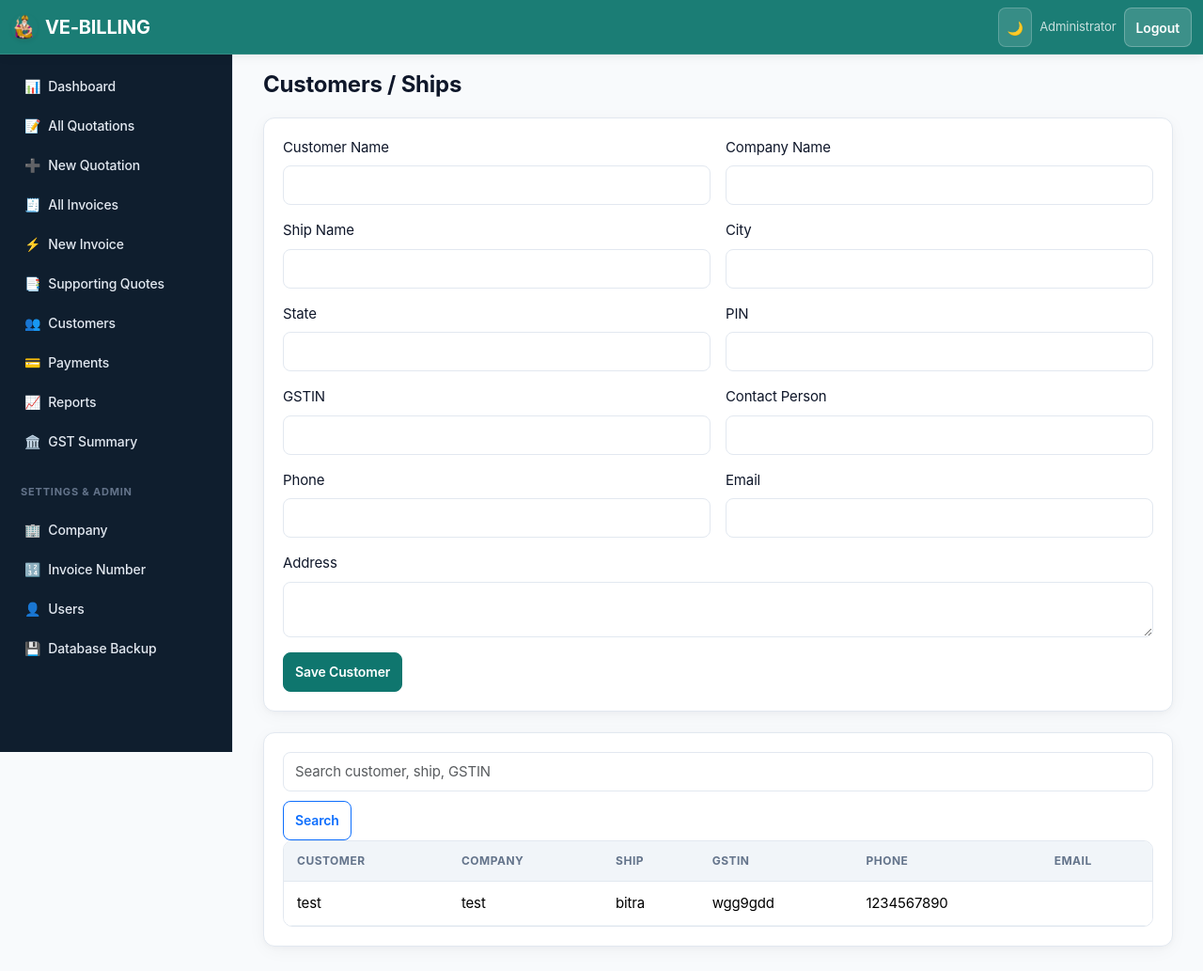
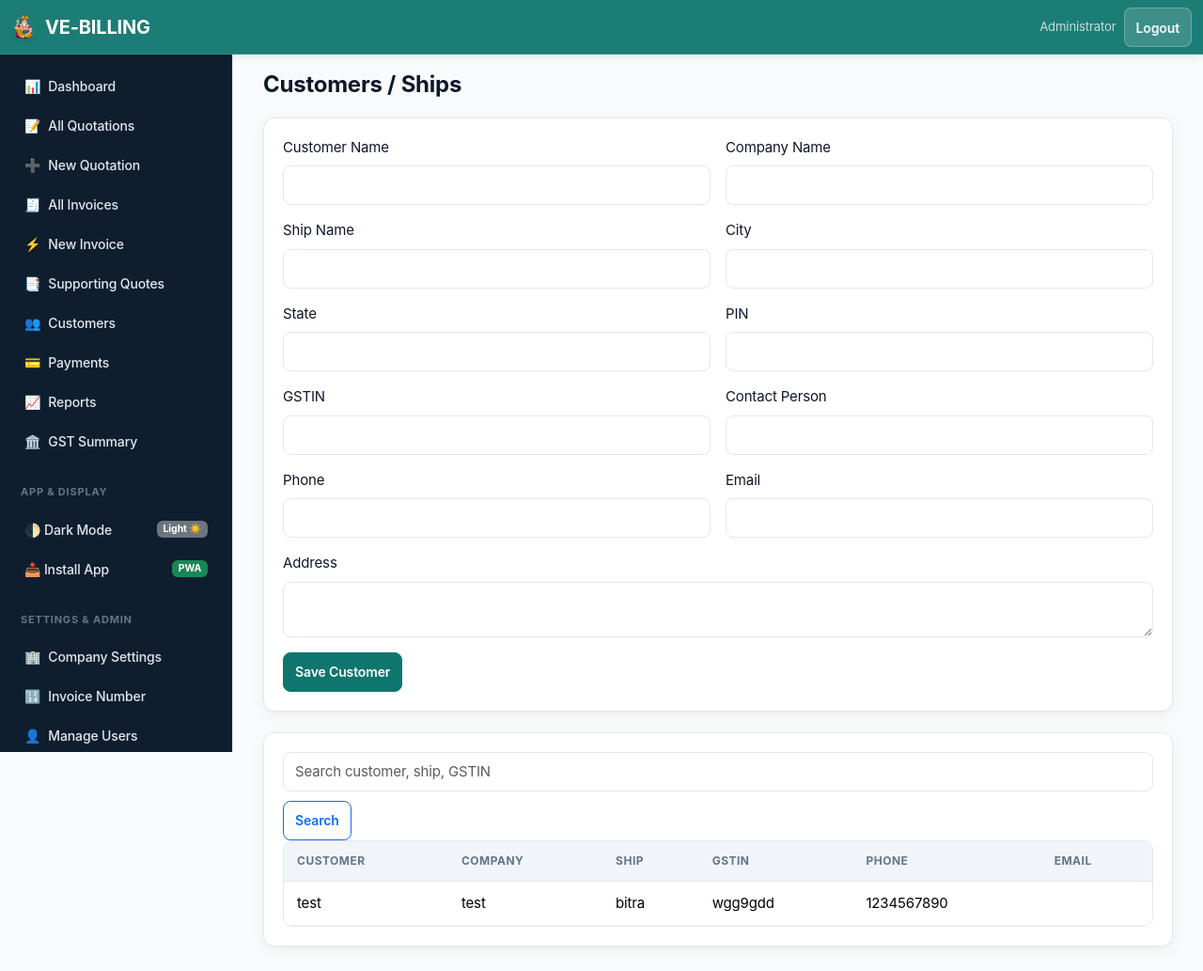
Before and after one commit to rishi12-dev/ve-billing, a Flask app: page /customers in a window 1280 px wide. Shown: the top 1033 px of the page at 94% size. Run offline with Flask 3, Linux system fonts and the light colour scheme; a user stored in the database is signed in; data comes from the database, SQL or seed files in the repository; some libraries are stand-ins or nearby versions.

Commit message:
Move Install App and Dark Mode controls cleanly inside the side menu and clean up header

```diff
--- a/billing_app/static/js/app.js
+++ b/billing_app/static/js/app.js
@@ -28,17 +28,13 @@ function initTheme() {
     (window.matchMedia("(prefers-color-scheme: dark)").matches ? "dark" : "light");
   setTheme(currentTheme, false);
 
-  const themeToggleBtn = document.getElementById("themeToggleBtn");
-  const sidebarThemeToggle = document.getElementById("sidebarThemeToggle");
-
-  function handleToggle() {
-    const active = document.documentElement.getAttribute("data-theme") || "light";
-    const next = active === "dark" ? "light" : "dark";
-    setTheme(next, true);
-  }
-
-  if (themeToggleBtn) themeToggleBtn.addEventListener("click", handleToggle);
-  if (sidebarThemeToggle) sidebarThemeToggle.addEventListener("click", handleToggle);
+  document.querySelectorAll("#menuThemeToggle, #themeToggleBtn, #sidebarThemeToggle").forEach(btn => {
+    btn.addEventListener("click", () => {
+      const active = document.documentElement.getAttribute("data-theme") || "light";
+      const next = active === "dark" ? "light" : "dark";
+      setTheme(next, true);
+    });
+  });
 }
 
 function setTheme(theme, save = true) {
@@ -51,9 +47,9 @@ function setTheme(theme, save = true) {
     themeMeta.setAttribute("content", theme === "dark" ? "#0b1120" : "#0f766e");
   }
 
-  const modeTexts = document.querySelectorAll(".theme-mode-text");
-  modeTexts.forEach(el => {
-    el.textContent = theme === "dark" ? "☀️ Light" : "🌙 Dark";
+  const badges = document.querySelectorAll(".theme-mode-badge");
+  badges.forEach(el => {
+    el.textContent = theme === "dark" ? "Dark 🌙" : "Light ☀️";
   });
 
   updateChartTheme(theme);
@@ -67,17 +63,6 @@ let deferredInstallPrompt = null;
 window.addEventListener("beforeinstallprompt", (e) => {
   e.preventDefault();
   deferredInstallPrompt = e;
-
-  // Show install triggers
-  const installBanner = document.getElementById("pwaInstallBanner");
-  const headerInstallBtn = document.getElementById("pwaInstallHeaderBtn");
-  const mobileMenuInstallBtn = document.getElementById("mobileMenuInstallBtn");
-
-  if (installBanner && !sessionStorage.getItem("pwa_banner_dismissed")) {
-    installBanner.style.display = "flex";
-  }
-  if (headerInstallBtn) headerInstallBtn.classList.remove("d-none");
-  if (mobileMenuInstallBtn) mobileMenuInstallBtn.classList.remove("d-none");
 });
 
 function triggerInstall() {
@@ -88,46 +73,23 @@ function triggerInstall() {
         console.log("User installed PWA");
       }
       deferredInstallPrompt = null;
-      hideInstallUI();
     });
   } else {
-    // If iOS Safari or standalone not triggered
     const isIOS = /iPad|iPhone|iPod/.test(navigator.userAgent) && !window.MSStream;
     if (isIOS) {
-      alert("To install: Tap the Share button (⎙) at the bottom of Safari, then tap 'Add to Home Screen' (+)");
+      alert("iPhone par Install karne ke liye:\n1. Safari ke niche Share (⎙) button par tap karein.\n2. 'Add to Home Screen' (+) choose karein.");
     } else {
-      alert("To install: Tap your browser's menu (⋮) and choose 'Install App' or 'Add to Home screen'.");
+      alert("App Install karne ke liye:\nBrowser menu (⋮) me jaakar 'Install App' ya 'Add to Home screen' par tap karein.");
     }
   }
-}
-
-function hideInstallUI() {
-  const installBanner = document.getElementById("pwaInstallBanner");
-  const headerInstallBtn = document.getElementById("pwaInstallHeaderBtn");
-  const mobileMenuInstallBtn = document.getElementById("mobileMenuInstallBtn");
-
-  if (installBanner) installBanner.style.display = "none";
-  if (headerInstallBtn) headerInstallBtn.classList.add("d-none");
-  if (mobileMenuInstallBtn) mobileMenuInstallBtn.classList.add("d-none");
 }
 
 document.addEventListener("DOMContentLoaded", () => {
   initTheme();
 
-  const bannerBtn = document.getElementById("pwaInstallBannerBtn");
-  const headerBtn = document.getElementById("pwaInstallHeaderBtn");
-  const mobileBtn = document.getElementById("mobileMenuInstallBtn");
-  const dismissBtn = document.getElementById("pwaDismissBannerBtn");
-
-  if (bannerBtn) bannerBtn.addEventListener("click", triggerInstall);
-  if (headerBtn) headerBtn.addEventListener("click", triggerInstall);
-  if (mobileBtn) mobileBtn.addEventListener("click", triggerInstall);
-  if (dismissBtn) {
-    dismissBtn.addEventListener("click", () => {
-      hideInstallUI();
-      sessionStorage.setItem("pwa_banner_dismissed", "true");
-    });
-  }
+  document.querySelectorAll("#menuInstallBtn, #pwaInstallBannerBtn, #pwaInstallHeaderBtn, #mobileMenuInstallBtn").forEach(btn => {
+    btn.addEventListener("click", triggerInstall);
+  });
 });
 
 // ==========================================================================
--- a/billing_app/templates/base.html
+++ b/billing_app/templates/base.html
@@ -43,23 +43,14 @@
 {% if current_user.is_authenticated %}
 <nav class="navbar navbar-dark app-topbar fixed-top">
   <div class="container-fluid">
-    <button class="btn btn-sm btn-outline-light d-lg-none" type="button" data-bs-toggle="offcanvas" data-bs-target="#mobileNav">☰</button>
-    <a class="navbar-brand fw-bold d-flex align-items-center gap-2" href="{{ url_for('main.dashboard') }}">
-      <img src="{{ url_for('static', filename='icons/icon-32.png') }}" width="28" height="28" class="rounded-circle shadow-sm" alt="Logo">
-      <span>VE-BILLING</span>
-    </a>
+    <div class="d-flex align-items-center gap-2">
+      <button class="btn btn-sm btn-outline-light d-lg-none" type="button" data-bs-toggle="offcanvas" data-bs-target="#mobileNav">☰</button>
+      <a class="navbar-brand fw-bold d-flex align-items-center gap-2 mb-0" href="{{ url_for('main.dashboard') }}">
+        <img src="{{ url_for('static', filename='icons/icon-32.png') }}" width="28" height="28" class="rounded-circle shadow-sm" alt="Logo">
+        <span>VE-BILLING</span>
+      </a>
+    </div>
     <div class="d-flex align-items-center gap-2 text-white small">
-      <!-- Dark/Light Mode Switcher -->
-      <button class="btn btn-sm btn-theme-toggle" id="themeToggleBtn" type="button" title="Toggle Theme">
-        <span class="theme-icon-light">☀️</span>
-        <span class="theme-icon-dark">🌙</span>
-      </button>
-
-      <!-- In-app Install Trigger (Desktop/Mobile) -->
-      <button class="btn btn-sm btn-install-app d-none" id="pwaInstallHeaderBtn" type="button">
-        📥 <span>Install</span>
-      </button>
-
       <span class="d-none d-sm-inline opacity-75">{{ current_user.name }}</span>
       <a class="btn btn-sm btn-light-glass" href="{{ url_for('auth.logout') }}">Logout</a>
     </div>
@@ -80,33 +71,9 @@
   </div>
   <div class="offcanvas-body p-0">
     {% include "partials/nav.html" %}
-    <div class="p-3 border-top mt-auto">
-      <button class="btn btn-sm w-100 btn-outline-secondary d-flex align-items-center justify-content-center gap-2 mb-2" id="sidebarThemeToggle">
-        <span>Toggle Theme</span>
-        <span class="theme-mode-text">🌙 Dark</span>
-      </button>
-      <button class="btn btn-sm w-100 btn-primary d-none" id="mobileMenuInstallBtn">
-        📥 Install Web App
-      </button>
-    </div>
   </div>
 </div>
 {% endif %}
-
-<!-- Floating PWA Install Prompt Banner -->
-<div class="pwa-install-banner" id="pwaInstallBanner" style="display:none;">
-  <div class="pwa-banner-content">
-    <img src="{{ url_for('static', filename='icons/icon-96.png') }}" width="42" height="42" class="rounded-3 shadow-sm" alt="App Icon">
-    <div class="pwa-banner-text">
-      <strong>Install VE-Billing</strong>
-      <small class="text-muted d-block">Add to home screen for faster 1-tap billing</small>
-    </div>
-  </div>
-  <div class="pwa-banner-actions">
-    <button class="btn btn-sm btn-primary px-3 fw-semibold" id="pwaInstallBannerBtn">Install</button>
-    <button class="btn btn-sm btn-close p-2" id="pwaDismissBannerBtn" aria-label="Close"></button>
-  </div>
-</div>
 
 <main class="{% if current_user.is_authenticated %}app-main{% else %}auth-main{% endif %}">
   <div class="container-fluid">
--- a/billing_app/templates/partials/nav.html
+++ b/billing_app/templates/partials/nav.html
@@ -9,11 +9,22 @@
   <a href="{{ url_for('main.payments') }}"><span>💳</span> <span>Payments</span></a>
   <a href="{{ url_for('main.reports') }}"><span>📈</span> <span>Reports</span></a>
   <a href="{{ url_for('main.gst_summary') }}"><span>🏛️</span> <span>GST Summary</span></a>
+
+  <div class="nav-section">App & Display</div>
+  <a href="javascript:void(0)" id="menuThemeToggle" class="d-flex justify-content-between align-items-center">
+    <span><span>🌓</span> <span>Dark Mode</span></span>
+    <span class="badge bg-secondary theme-mode-badge">Toggle</span>
+  </a>
+  <a href="javascript:void(0)" id="menuInstallBtn" class="d-flex justify-content-between align-items-center text-teal">
+    <span><span>📥</span> <span>Install App</span></span>
+    <span class="badge bg-success">PWA</span>
+  </a>
+
   {% if is_admin %}
   <div class="nav-section">Settings & Admin</div>
-  <a href="{{ url_for('main.company_settings') }}"><span>🏢</span> <span>Company</span></a>
+  <a href="{{ url_for('main.company_settings') }}"><span>🏢</span> <span>Company Settings</span></a>
   <a href="{{ url_for('main.invoice_number_settings') }}"><span>🔢</span> <span>Invoice Number</span></a>
-  <a href="{{ url_for('main.users') }}"><span>👤</span> <span>Users</span></a>
+  <a href="{{ url_for('main.users') }}"><span>👤</span> <span>Manage Users</span></a>
   <a href="{{ url_for('main.backup') }}"><span>💾</span> <span>Database Backup</span></a>
   {% endif %}
 </div>
```
